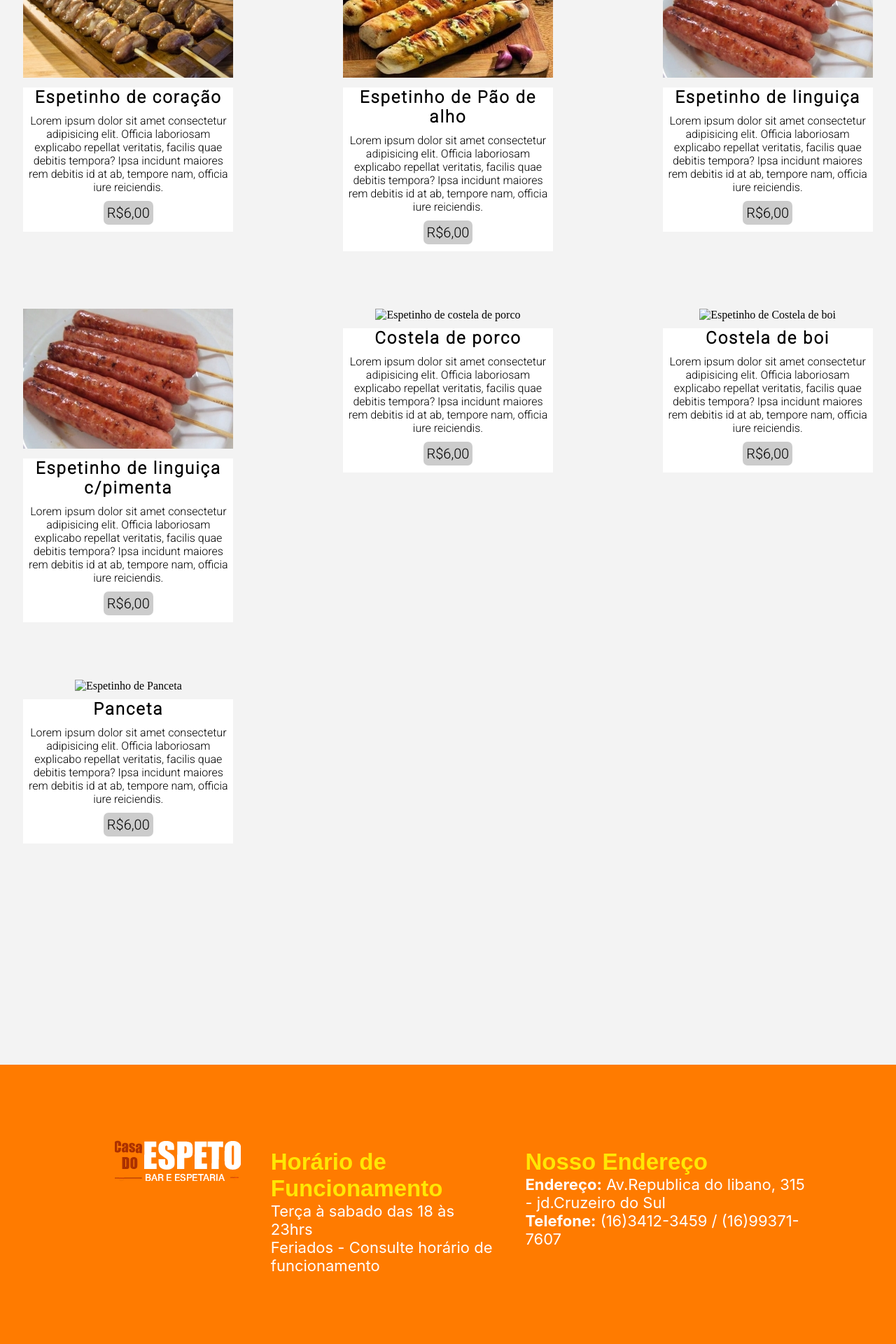
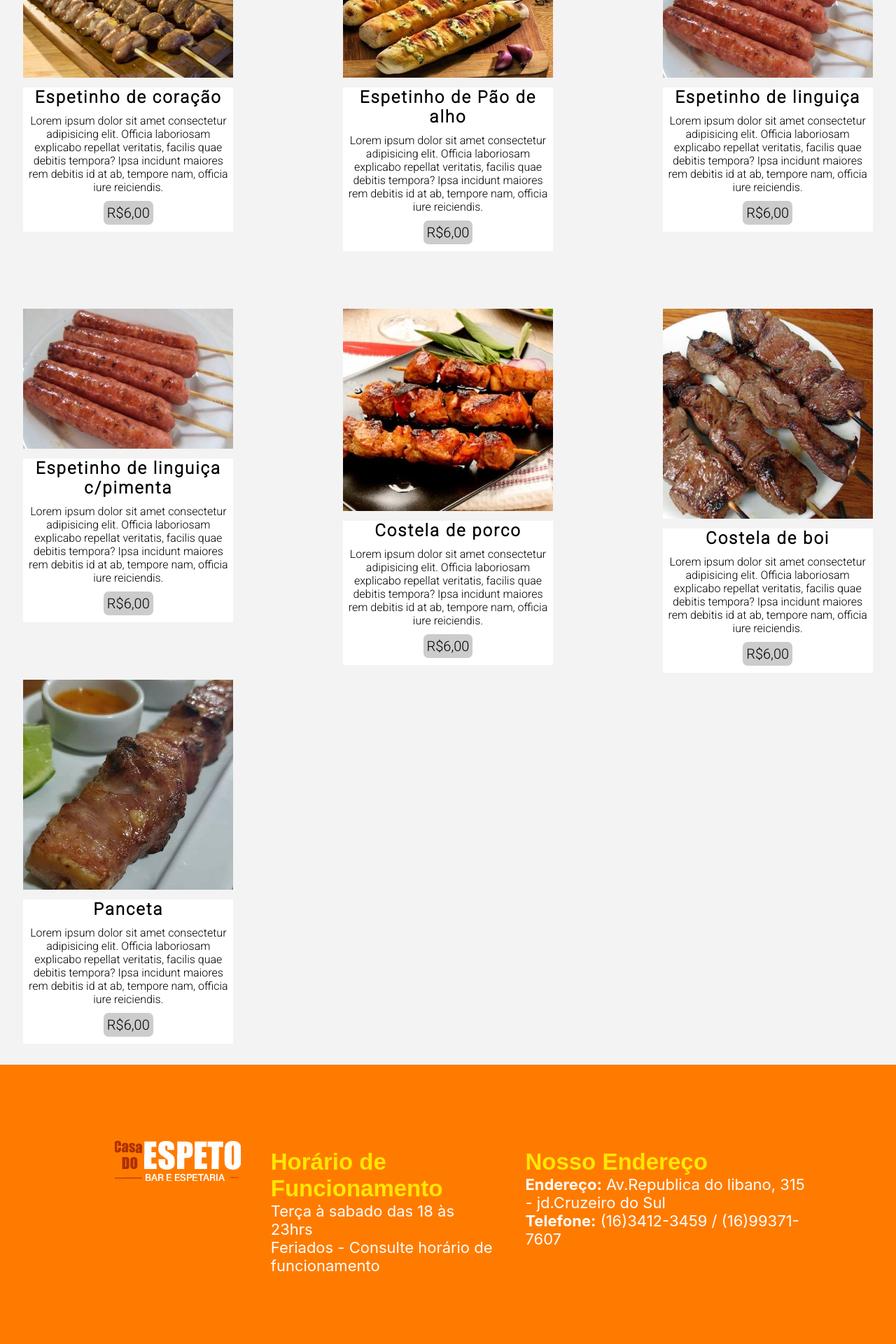
Before and after one commit to AnaniasMv/Casa-do-espeto, a Jekyll site: the page cardapio.html, which Jekyll copies as it is, in a window 1280 px wide. Shown: the part 1299-3219 px from the top of the page at 70% size. Built offline with Jekyll 4.4.1, drawn with Linux system fonts in a browser that asks for light colours; nearby versions of some CDN libraries; a script that is not in the unit is left out.

Commit message:
alterações

```diff
--- a/cardapio.html
+++ b/cardapio.html
@@ -154,7 +154,7 @@
 
 
         <div class="espeto">
-            <img src="#" alt="Espetinho de costela de porco">
+            <img src="imagens/costela porco.jpg" alt="Espetinho de costela de porco">
             <div class="conteudo">
                 <h2>Costela de porco</h2>
                 <p>Lorem ipsum dolor sit amet consectetur adipisicing elit. Officia laboriosam explicabo repellat
@@ -166,7 +166,7 @@
 
 
         <div class="espeto">
-            <img src="#" alt="Espetinho de Costela de boi">
+            <img src="imagens/costela boi.png" alt="Espetinho de Costela de boi">
             <div class="conteudo">
                 <h2>Costela de boi</h2>
                 <p>Lorem ipsum dolor sit amet consectetur adipisicing elit. Officia laboriosam explicabo repellat
@@ -178,7 +178,7 @@
 
 
         <div class="espeto">
-            <img src="#" alt="Espetinho de Panceta">
+            <img src="imagens/panceta.jpg" alt="Espetinho de Panceta">
             <div class="conteudo">
                 <h2>Panceta</h2>
                 <p>Lorem ipsum dolor sit amet consectetur adipisicing elit. Officia laboriosam explicabo repellat
```
Also changed, not shown: imagens/costela boi.png (added), imagens/costela porco.jpg (added), imagens/panceta.jpg (added).
